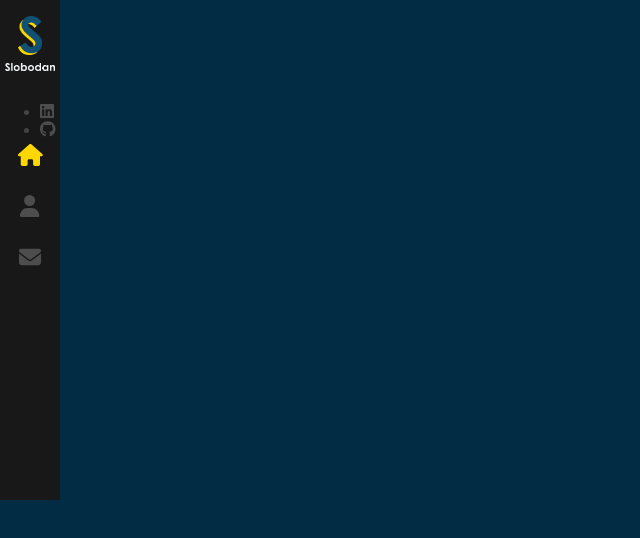
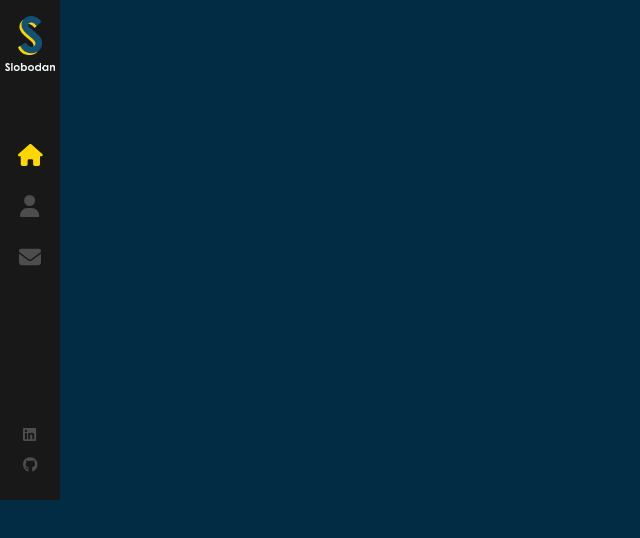
Before and after one commit to Amad-Mart/react-portfolio, a React (Create React App) app: page / in a window 1280 px wide. Shown: the top 538 px of the page, without its empty margins (0-640 px from the left). Built offline with nearby package versions, Linux system fonts and the light colour scheme.

Commit message:
added css to links

```diff
--- a/src/components/Sidebar/index.scss
+++ b/src/components/Sidebar/index.scss
@@ -101,6 +101,29 @@
         color: #ffd700;
       }
     }
+  }
+  ul{
+    position: absolute;
+    bottom: 20px;
+    width: 100%;
+    display: block;
+    padding: 0;
+    list-style: none;
+    text-align: center;
+    margin: 0;
+
+    li {
+      a{
+        padding:  7px 0;
+        display: block;
+        font-size:  15px;
+        line-height: 16px;
+
+        &:hover svg{
+          color: #ffd700;
+        }
+      }
+    }
 
   }
 }
```
